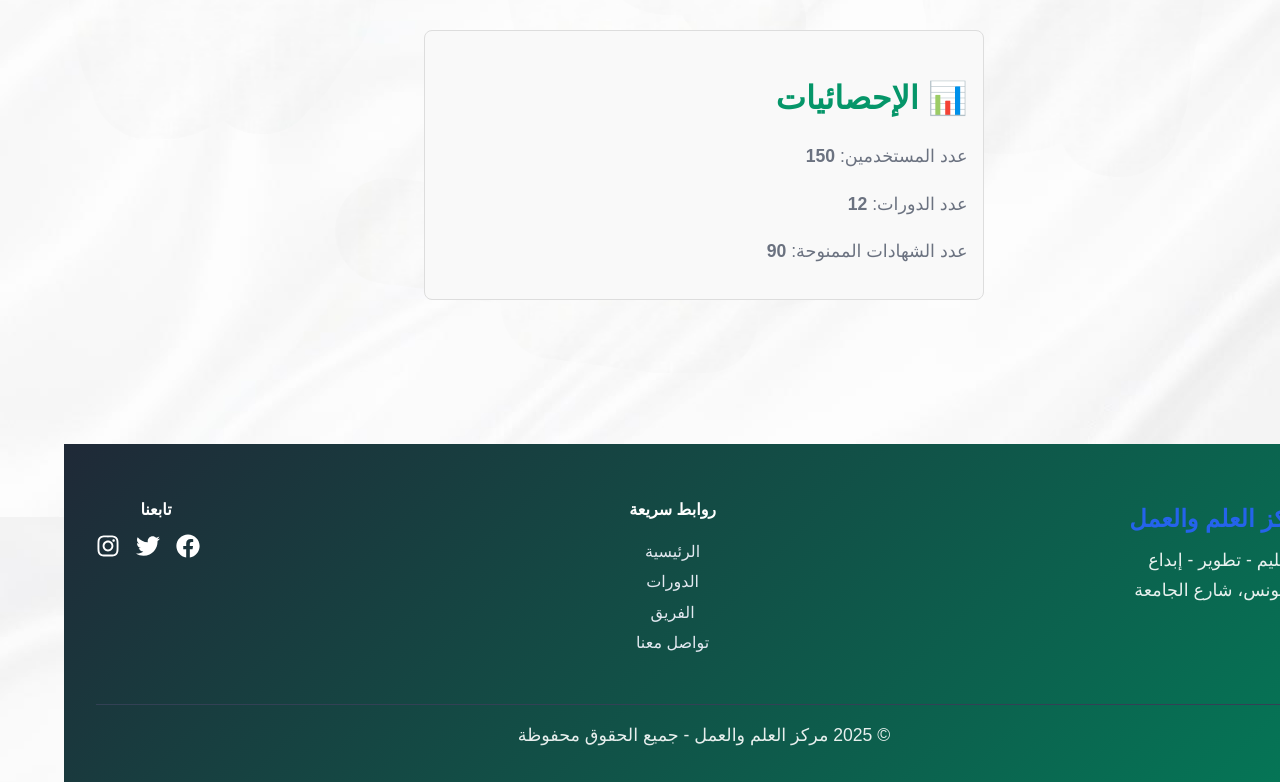
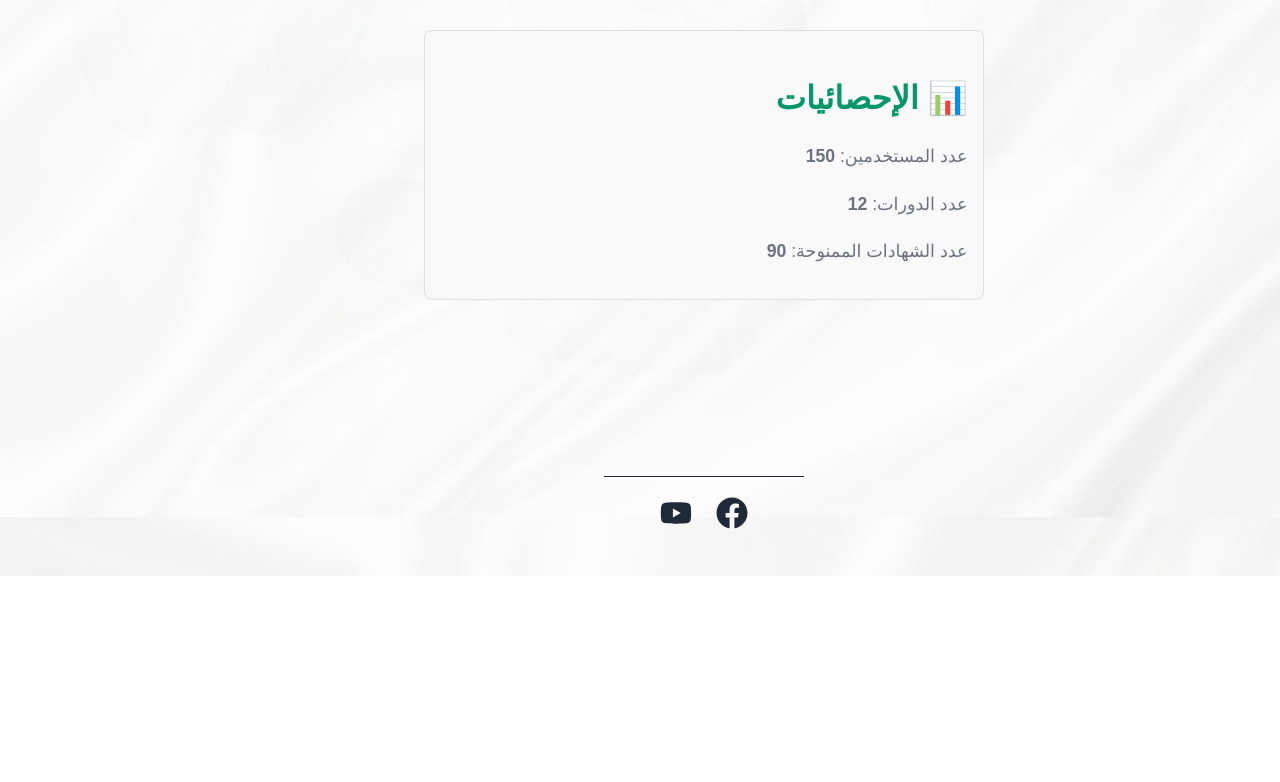
Before and after one commit to Synda2020/alilm-wal3amal, a React (Vite) app in the folder client/: page /admin in a window 1280 px wide. Shown: the part 1293-2075 px from the top of the page. After the commit the page ends 1869 px from the top, so only its background shows below. Built offline with nearby package versions, Linux system fonts and the light colour scheme.

Commit message:
changing footer

```diff
--- a/client/src/components/layout/Footer.css
+++ b/client/src/components/layout/Footer.css
@@ -1,44 +1,52 @@
 .footer {
-  background: #0f172a;
-  color: white;
-  padding: 2rem;
+  background: transparent; /* Matches styles.css */
+  padding: 1rem; /* Minimal padding */
+  direction: rtl; /* RTL for Arabic */
+  text-align: center; /* Center everything */
+  position: relative; /* Ensure proper stacking */
+  z-index: 1; /* Above other content if needed */
 }
 
-.footer-content {
-  display: flex;
-  justify-content: space-between;
-  flex-wrap: wrap;
-  gap: 2rem;
+/* The horizontal line */
+.footer-line {
+  height: 1px;
+  background: var(--text-dark); /* Dark line for visibility against transparent bg */
+  margin: 0 auto 1rem auto;
+  width: 100%; /* Full width line */
+  max-width: 200px; /* Limit line width for aesthetics */
 }
 
-.footer-content h3, .footer-content h4 {
-  margin-bottom: 0.5rem;
+/* Social icons container */
+.social-icons {
+  display: flex;
+  justify-content: center;
+  gap: 1.5rem; /* Space between icons */
 }
 
-.footer-content ul {
-  list-style: none;
-  padding: 0;
-}
-.footer-content ul li {
-  margin: 0.3rem 0;
-}
-.footer-content ul li a {
-  color: #e2e8f0;
+/* Individual social icon links */
+.social-icons a {
+  color: var(--text-dark); /* Changed to dark color for contrast */
+  font-size: 2rem; /* Larger icon size for visibility */
+  transition: color 0.3s ease;
   text-decoration: none;
 }
-.footer-content ul li a:hover {
-  text-decoration: underline;
+
+/* Adjust icon color based on hover or background */
+.icon {
+  color: var(--text-dark); /* Ensure icons are dark */
 }
 
-.socials a {
-  color: white;
-  font-size: 1.5rem;
-  margin-right: 1rem;
+.icon:hover {
+  color: var(--primary-green); /* Green hover from your theme for contrast */
 }
 
-.footer-bottom {
-  text-align: center;
-  margin-top: 2rem;
-  border-top: 1px solid #334155;
-  padding-top: 1rem;
+/* Responsive: Stack icons on very small screens if needed */
+@media (max-width: 480px) {
+  .social-icons {
+    gap: 1rem;
+  }
+
+  .social-icons a {
+    font-size: 1.5rem;
+  }
 }
--- a/client/src/components/layout/Footer.jsx
+++ b/client/src/components/layout/Footer.jsx
@@ -1,42 +1,18 @@
 import React from "react";
-import { FaFacebook, FaTwitter, FaInstagram, FaMapMarkerAlt } from "react-icons/fa";
+import { FaFacebook, FaYoutube } from "react-icons/fa";
 import "./Footer.css";
 
 function Footer() {
   return (
     <footer className="footer">
-      <div className="footer-content">
-        {/* Contact Info */}
-        <div>
-          <h3>مركز العلم والعمل</h3>
-          <p>تعليم - تطوير - إبداع</p>
-          <p><FaMapMarkerAlt /> تونس، شارع الجامعة</p>
-        </div>
-
-        {/* Quick Links */}
-        <div>
-          <h4>روابط سريعة</h4>
-          <ul>
-            <li><a href="/">الرئيسية</a></li>
-            <li><a href="/courses">الدورات</a></li>
-            <li><a href="/team">الفريق</a></li>
-            <li><a href="/contact">تواصل معنا</a></li>
-          </ul>
-        </div>
-
-        {/* Social Media */}
-        <div>
-          <h4>تابعنا</h4>
-          <div className="socials">
-            <a href="#"><FaFacebook /></a>
-            <a href="#"><FaTwitter /></a>
-            <a href="#"><FaInstagram /></a>
-          </div>
-        </div>
-      </div>
-
-      <div className="footer-bottom">
-        <p>© 2025 مركز العلم والعمل - جميع الحقوق محفوظة</p>
+      <div className="footer-line"></div> {/* The horizontal line */}
+      <div className="social-icons">
+        <a href="https://www.facebook.com/yourpage" target="_blank" rel="noopener noreferrer">
+          <FaFacebook className="icon" />
+        </a>
+        <a href="https://www.youtube.com/yourchannel" target="_blank" rel="noopener noreferrer">
+          <FaYoutube className="icon" />
+        </a>
       </div>
     </footer>
   );
--- a/client/src/styles.css
+++ b/client/src/styles.css
@@ -10,7 +10,7 @@
   /* Couleurs neutres */
   --text-dark: #1f2937;
   --text-light: #6b7280;
-  --background: transparent; /* Changed from #f8fafc to avoid grey bleed */
+  --background: transparent; /* Kept as transparent */
   --white: #ffffff;
 
   /* Gradients */
@@ -21,7 +21,7 @@ body {
   margin: 0;
   font-family: "Cairo", sans-serif;
   color: var(--text-dark);
-  background: url("/background.png") center/cover fixed no-repeat; /* Removed var(--background) to rely solely on image */
+  background: url("/background.png") center/cover fixed no-repeat; /* Relies solely on image */
   direction: rtl;
   text-align: right;
   line-height: 1.6;
@@ -118,8 +118,8 @@ a:hover {
 
 /* Footer avec couleurs du logo */
 .footer {
-  background: linear-gradient(135deg, var(--text-dark) 0%, var(--accent-green) 100%);
-  color: white;
+  background: transparent; /* Kept as transparent */
+  color: var(--text-dark); /* Changed to dark text for contrast */
   text-align: center;
   padding: 2rem;
   margin-top: 3rem;
@@ -127,7 +127,7 @@ a:hover {
 
 .footer p {
   margin: 0;
-  color: rgba(255, 255, 255, 0.9);
+  color: var(--text-dark); /* Adjusted to match footer color */
   font-size: 1.1rem;
 }
 
```
